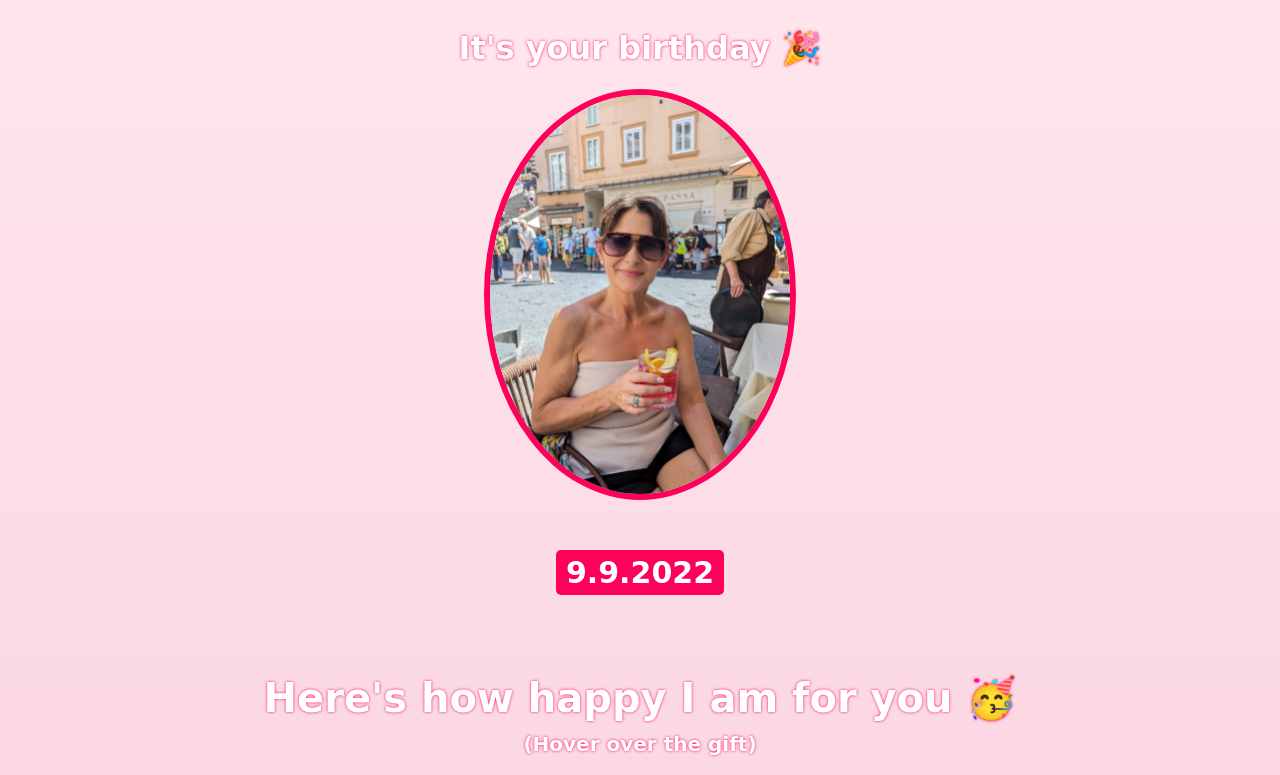
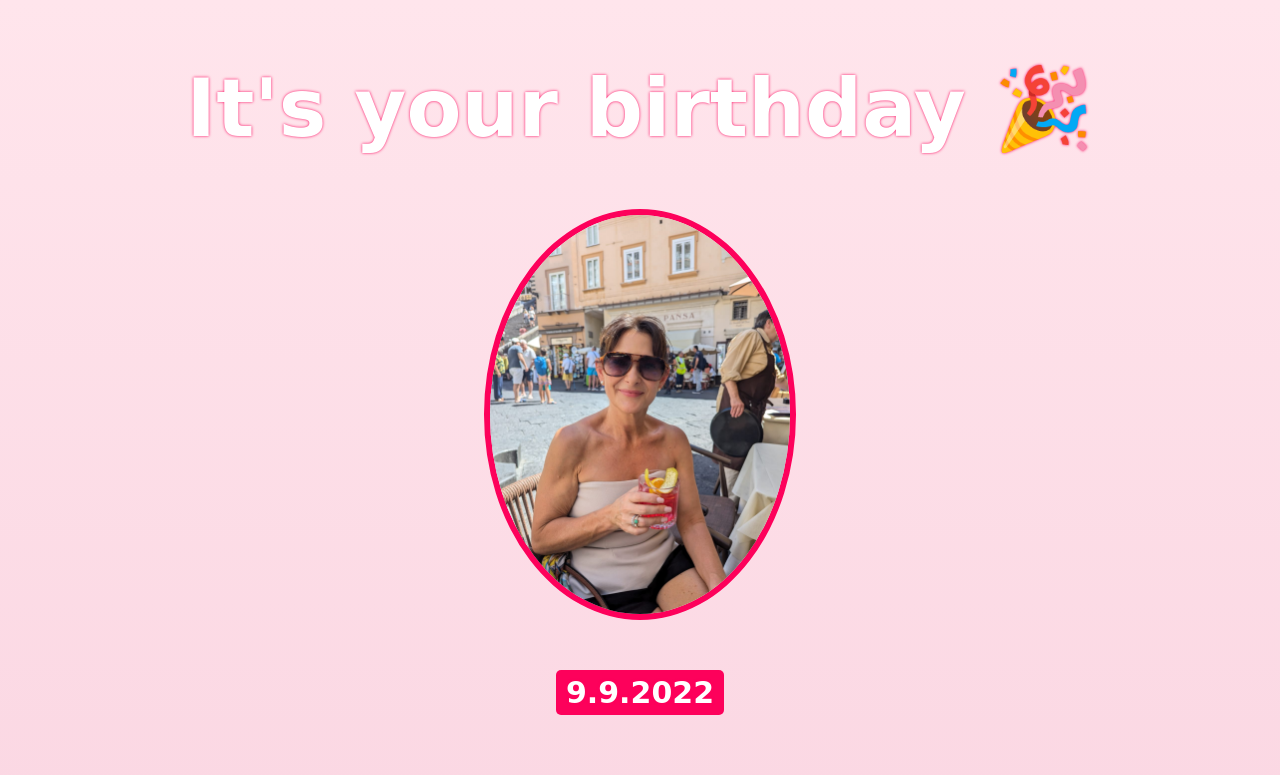
Before and after one commit to donmarco3/auntie-josephine-birthday, a website built with Vite: page index.html in a window 1280 px wide. Shown: the top 775 px of the page. Built offline with nearby package versions, Linux system fonts and the light colour scheme; a web font is replaced by a local one.

Commit message:
Add id to header title for styling

```diff
--- a/index.html
+++ b/index.html
@@ -7,7 +7,7 @@
     </head>
     <body>
         <div id="header">
-            <h1>It's your birthday 🎉</h1>
+            <h1 id="header-title">It's your birthday 🎉</h1>
             <img id="bff-img" src="images/auntie-josephine.jpg">
             <h2 id="bday-date">9.9.2022</h2>
         </div>
```
